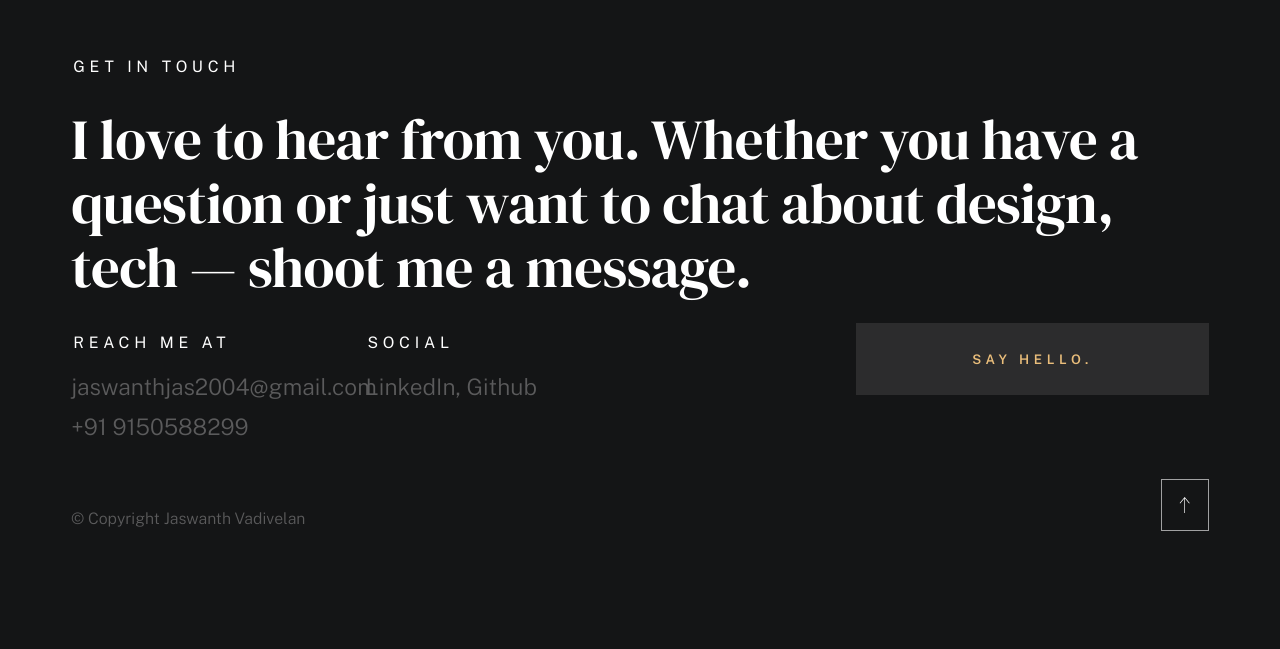
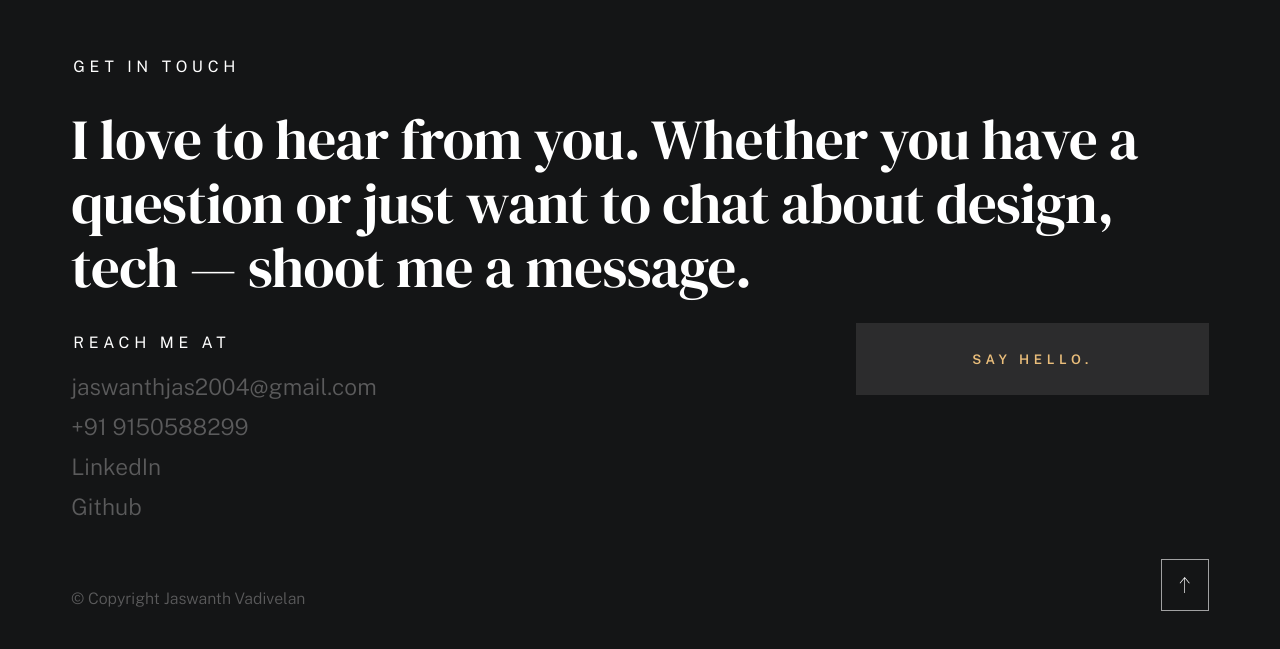
Before and after one commit to JaswanthVadivelan/PERSONAL-PORTFOLIO, a plain HTML site: page index.html in a window 1280 px wide. Shown: the part 4569-5218 px from the top of the page. Drawn offline with nearby package versions, Linux system fonts and the light colour scheme; a web font is replaced by a local one.

Commit message:
second commit

```diff
--- a/index.html
+++ b/index.html
@@ -414,16 +414,12 @@
                         <h3 class="text-pretitle">Reach me at</h3>
                         <p class="contact-links">
                             <a href="mailto:jaswanthjas2004@gmail.com" class="mailtoui">jaswanthjas2004@gmail.com  </a> <br>
-                            <a href="tel:+1975432345">+91 9150588299</a>
+                            <a href="tel:+1975432345">+91 9150588299</a> <br>
+                            <a href="https://www.linkedin.com/in/jaswanthvadivelan/">LinkedIn</a><br>
+                            <a href="https://github.com/JaswanthVadivelan">Github</a>
                         </p>
                     </div>
-                    <div class="column lg-5 md-6 tab-7 stack-on-600 contact-block">
-                        <h3 class="text-pretitle">Social</h3>
-                        <ul class="contact-social">
-                            <li><a href="https://www.linkedin.com/in/jaswanthvadivelan/">LinkedIn</a></li>
-                            <li><a href="https://github.com/JaswanthVadivelan">Github</a></li>
-                        </ul>
-                    </div>
+
                     <div class="column lg-4 md-12 contact-block">
                         <a href="mailto:jaswanthjas2004@gmail.com" class="mailtoui btn btn--medium u-fullwidth contact-btn">Say Hello.</a>
                     </div>
```
